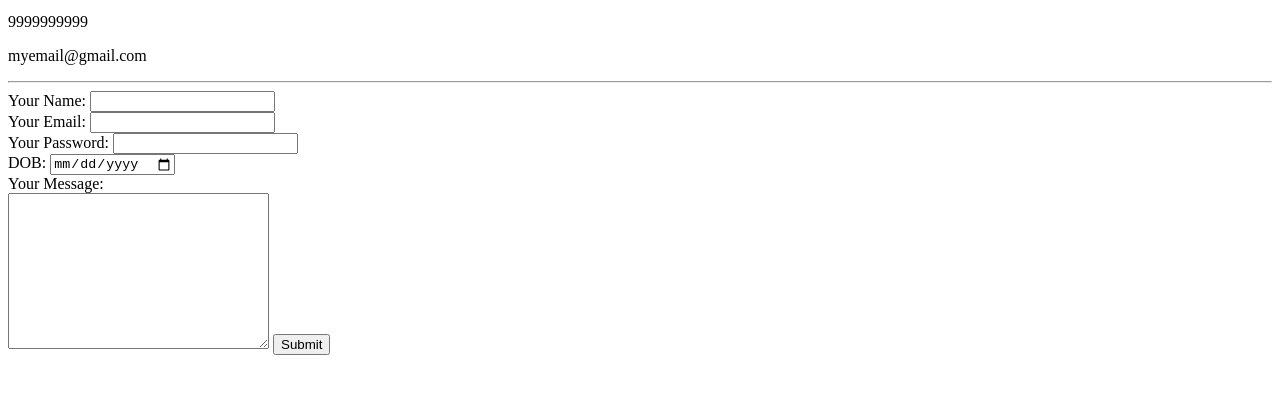
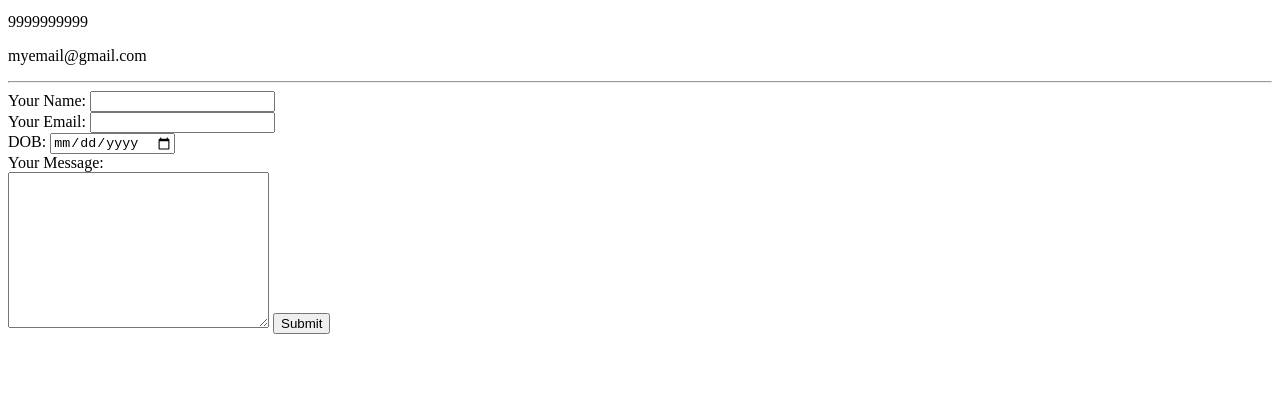
Before and after one commit to nerdysahil/myFakeCV, a plain HTML site: page contacts.html in a window 1280 px wide. Shown: the part 101-494 px from the top of the page. Drawn offline with Linux system fonts and the light colour scheme.

Commit message:
Update contacts.html

```diff
--- a/contacts.html
+++ b/contacts.html
@@ -18,9 +18,6 @@
 		<label>Your Email: </label>
 		<input type="Email" name="email">
 		<br>
-		<label>Your Password: </label>
-		<input type="Password" name="Password">
-		<br>
 		<label>DOB: </label>
 		<input type="date" name = "DOB">
 		<br>
```
